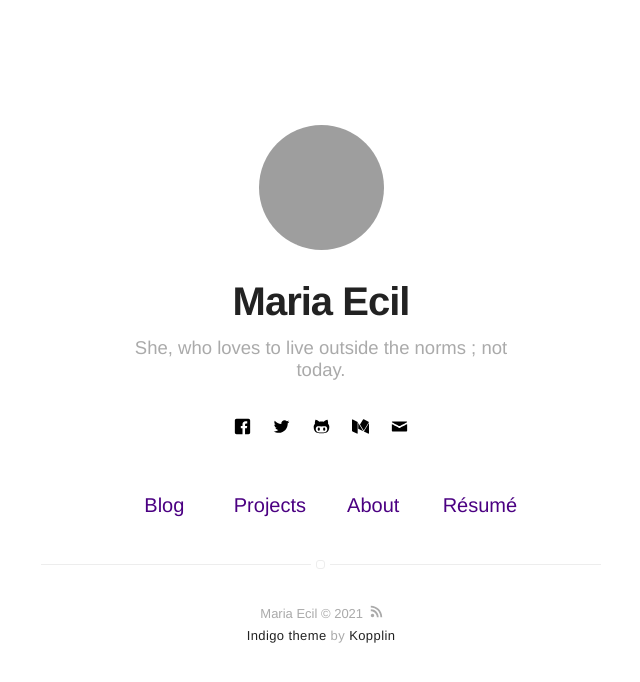
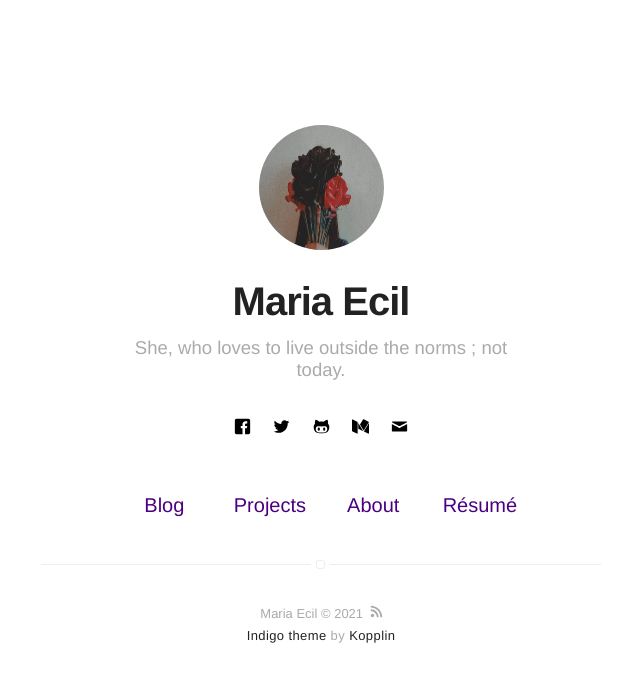
Before and after one commit to MariaEcil/MariaEcil.github.io, a Jekyll site: the page built from index.html, in a window 1280 px wide. Shown: the top 682 px of the page, without its empty margins (319-959 px from the left). Built offline with Jekyll 4.4.1, drawn with Linux system fonts in a browser that asks for light colours.

Commit message:
Update _config.yml

```diff
--- a/_config.yml
+++ b/_config.yml
@@ -8,7 +8,7 @@ description: A blog about technology and stuff related
 # if it's an external image, update below for true
 # better with square images
 external-image: false
-picture: assets/images/me.jpg
+picture: assets/images/me.jpeg
 
 # If you want to include your resume, set to true
 # and specify source (external or local).
@@ -57,7 +57,7 @@ authors:
     name: Maria Ecil
     bio: She, who loves to live outside the norms ; not today.
     external-image: false
-    picture: assets/images/me.jpg
+    picture: assets/images/me.jpeg
     twitter: johndoe
 
 
```
